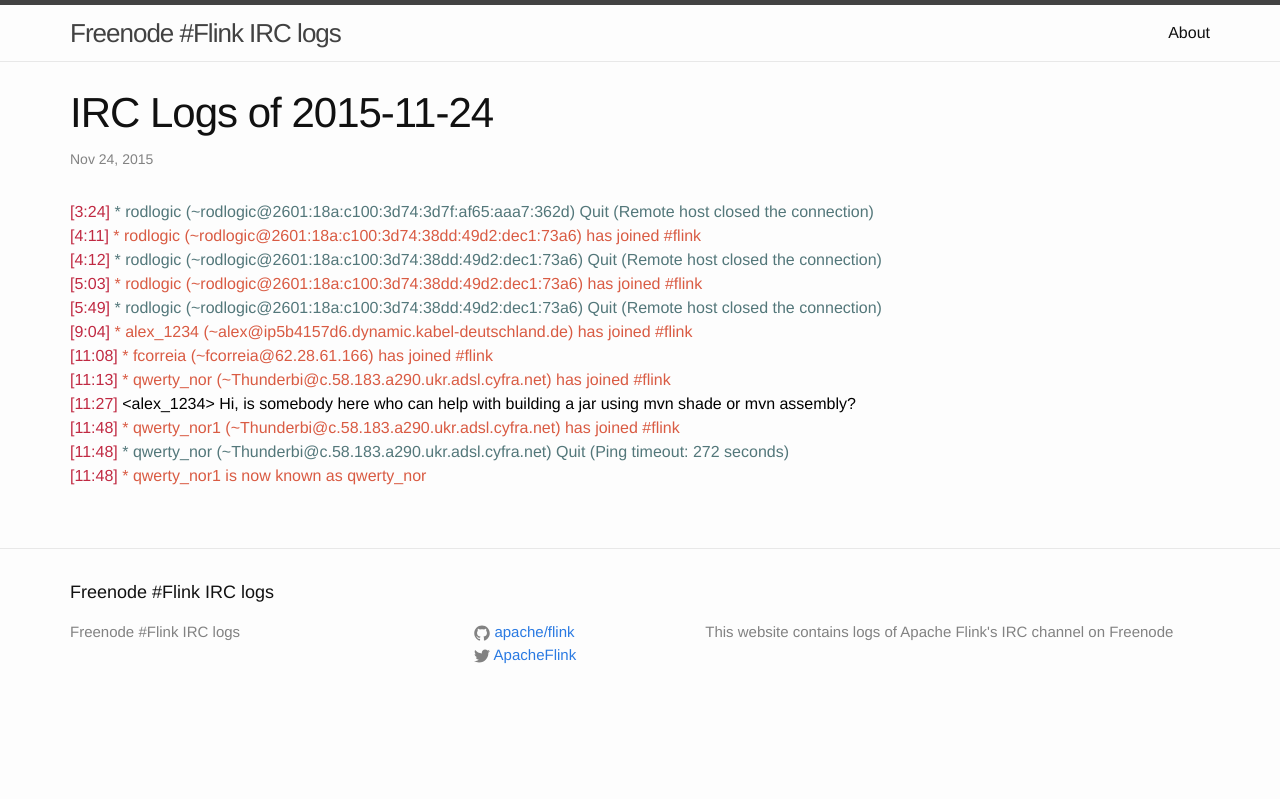
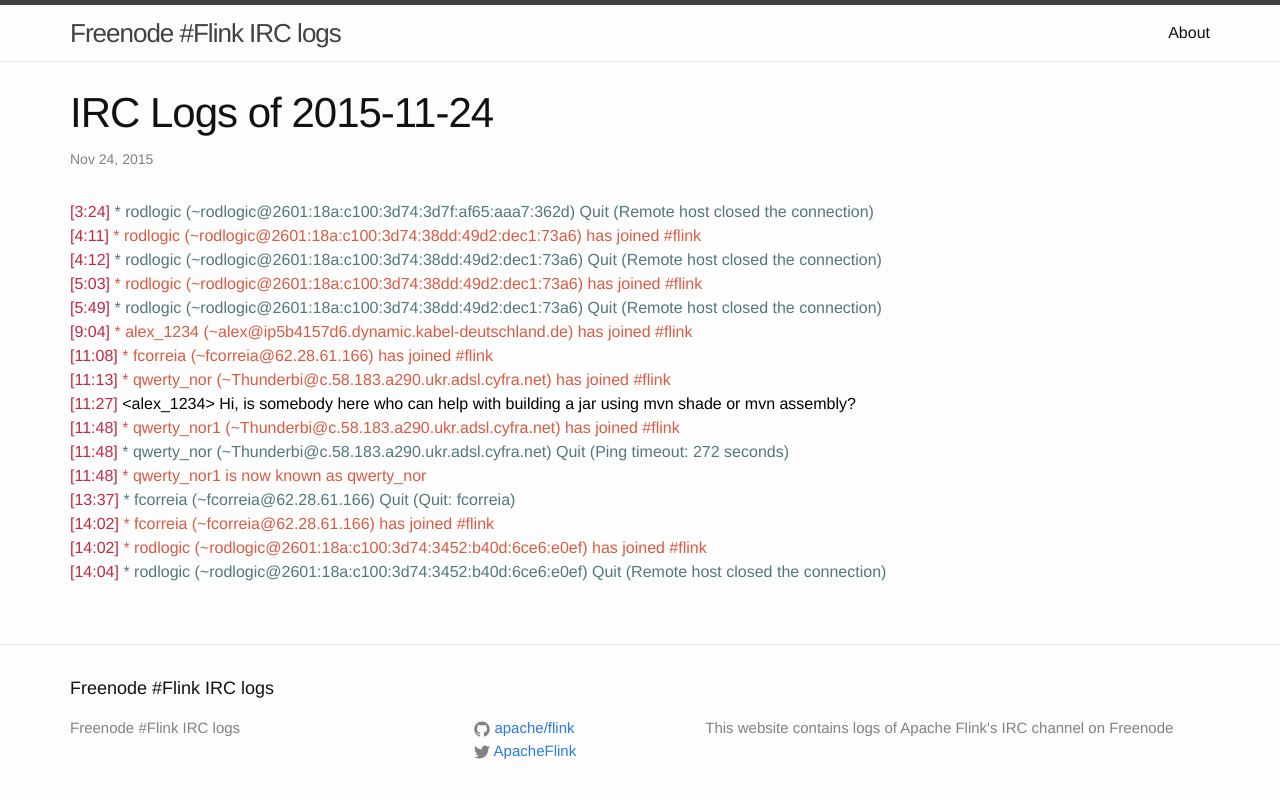
Before and after one commit to flink-irc-logs/flink-irc-logs.github.io, a Jekyll site: the page built from _posts/2015-11-24-logs.markdown, in a window 1280 px wide. Shown: the top 799 px of the page. Built offline with Jekyll 4.4.1, drawn with Linux system fonts in a browser that asks for light colours.

Commit message:
Update of the logs on Tue Nov 24 14:24:18 CET 2015

```diff
--- a/_posts/2015-11-24-logs.markdown
+++ b/_posts/2015-11-24-logs.markdown
@@ -16,3 +16,7 @@
 <span class="irc-date">[11:48]</span> <span class="irc-green">* qwerty_nor1 (~Thunderbi@c.58.183.a290.ukr.adsl.cyfra.net) has joined #flink</span><br />
 <span class="irc-date">[11:48]</span> <span class="irc-navy">* qwerty_nor (~Thunderbi@c.58.183.a290.ukr.adsl.cyfra.net) Quit (Ping timeout: 272 seconds)</span><br />
 <span class="irc-date">[11:48]</span> <span class="irc-green">* qwerty_nor1 is now known as qwerty_nor</span><br />
+<span class="irc-date">[13:37]</span> <span class="irc-navy">* fcorreia (~fcorreia@62.28.61.166) Quit (Quit: fcorreia)</span><br />
+<span class="irc-date">[14:02]</span> <span class="irc-green">* fcorreia (~fcorreia@62.28.61.166) has joined #flink</span><br />
+<span class="irc-date">[14:02]</span> <span class="irc-green">* rodlogic (~rodlogic@2601:18a:c100:3d74:3452:b40d:6ce6:e0ef) has joined #flink</span><br />
+<span class="irc-date">[14:04]</span> <span class="irc-navy">* rodlogic (~rodlogic@2601:18a:c100:3d74:3452:b40d:6ce6:e0ef) Quit (Remote host closed the connection)</span><br />
```
